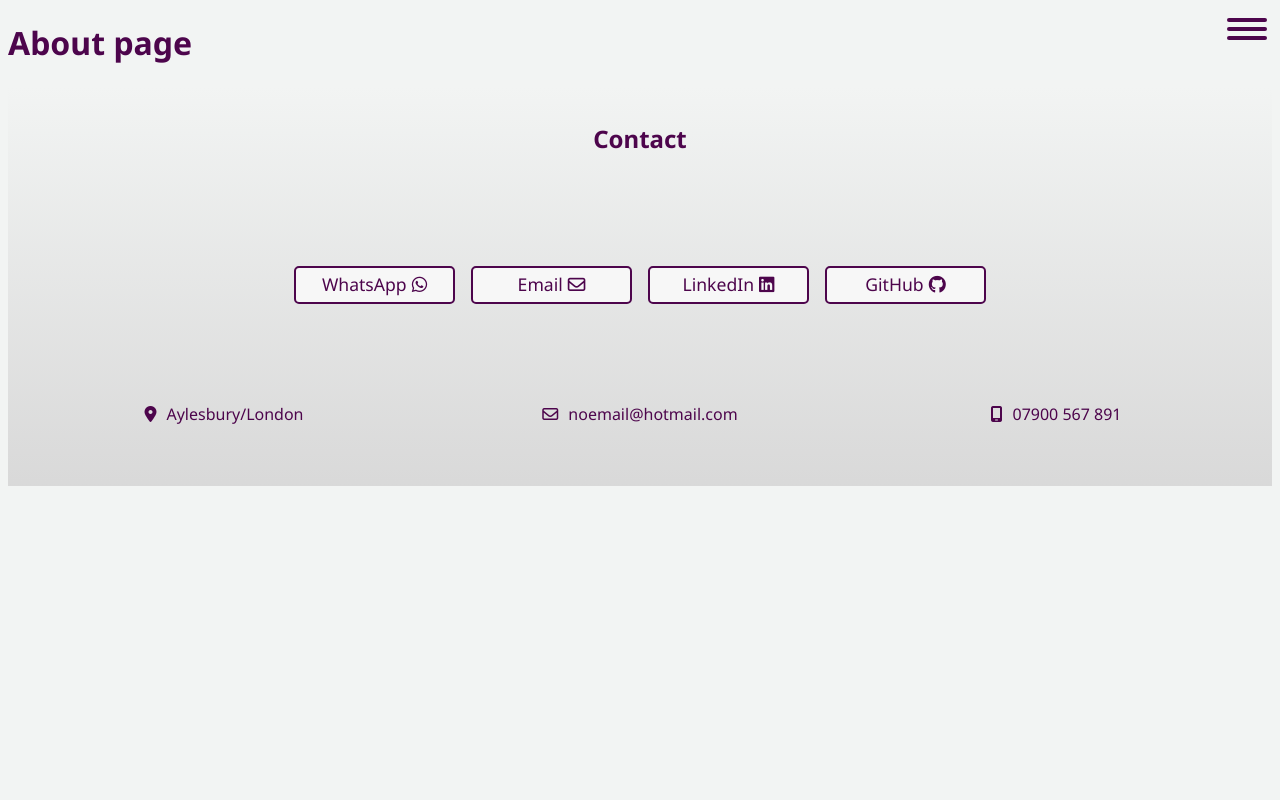
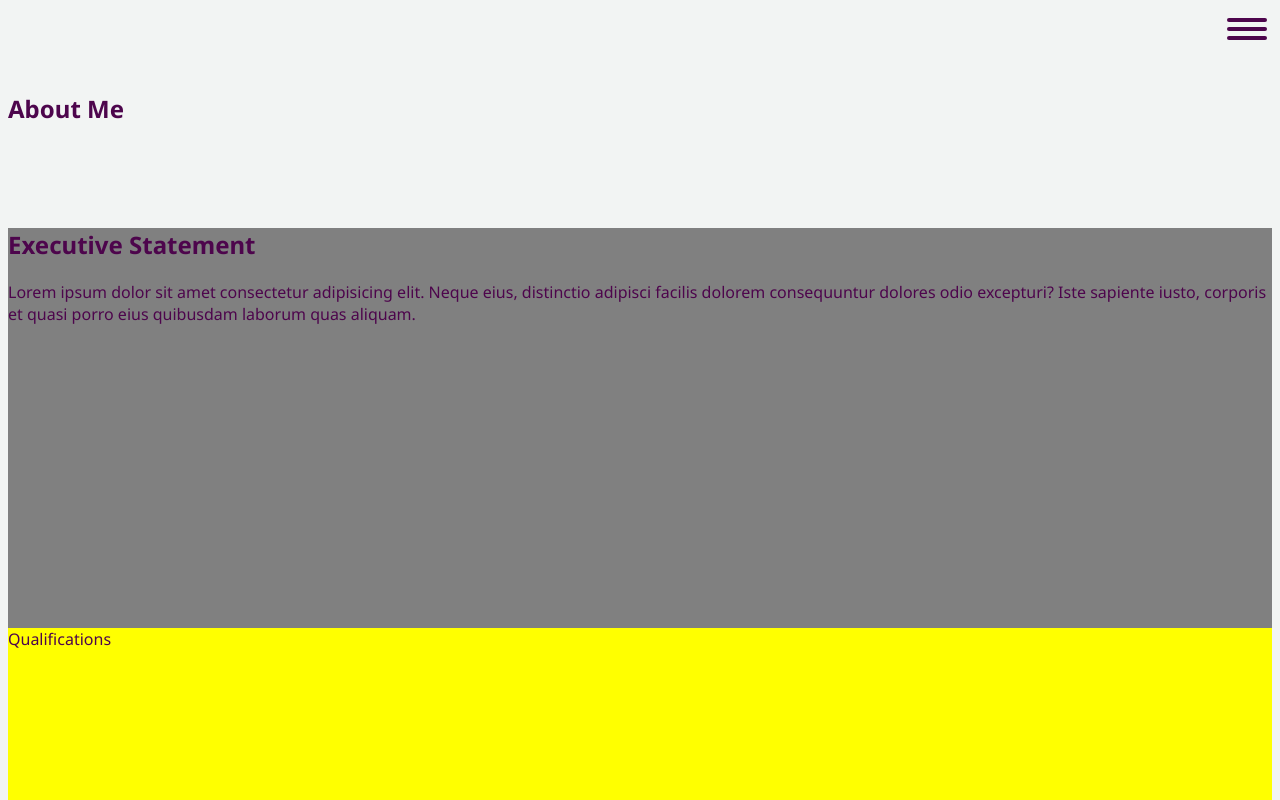
Before and after one commit to 2ndborn/micah-francis.com, a React (Vite) app in the folder micah/: page /about in a window 1280 px wide. Shown: the top 800 px of the page. Built offline with nearby package versions, Linux system fonts and the light colour scheme; a web font is replaced by a local one.

Commit message:
Added structure for the about me section

```diff
--- a/micah/src/App.jsx
+++ b/micah/src/App.jsx
@@ -4,6 +4,7 @@ import styles from './App.module.css'
 import HomePage from './pages/HomePage';
 import Footer from './components/Footer';
 import Portfolio from './pages/Portfolio';
+import AboutMe from './pages/AboutMe';
 
 function App() {
 
@@ -12,7 +13,7 @@ function App() {
         <NavBar />
         <Routes>
           <Route exact path='/' element={<HomePage />} />
-          <Route exact path='/about' element={<h1>About page</h1>} />
+          <Route exact path='/about' element={<AboutMe />} />
           <Route exact path='/portfolio' element={<Portfolio />} />
         </Routes>
         <Footer />
--- /dev/null
+++ b/micah/src/pages/AboutMe.jsx
@@ -0,0 +1,34 @@
+import React from 'react'
+
+const AboutMe = () => {
+  return (
+    <div>
+        <section style={{height: "25vh", display: "flex", alignItems: "center"}}>
+          <h1>About Me</h1>
+      </section>
+      <section style={{ position: "relative", height: "50vh", backgroundColor: "grey" }}>
+        <h2>Executive Statement</h2>
+        <p>
+            Lorem ipsum dolor sit amet consectetur adipisicing elit.
+            Neque eius, distinctio adipisci facilis dolorem consequuntur
+            dolores odio excepturi? Iste sapiente iusto, corporis et quasi
+            porro eius quibusdam laborum quas aliquam.
+        </p>
+      </section>
+      <section style={{ position: "relative", height: "100vh", backgroundColor: "yellow" }}>
+        Qualifications
+      </section>
+      <section style={{ position: "relative", height: "100vh", backgroundColor: "yellow" }}>
+        Skills & Attributes
+      </section>
+      <section style={{ position: "relative", height: "100vh", backgroundColor: "yellow" }}>
+        Work Experience
+      </section>
+      <section style={{ position: "relative", height: "100vh", backgroundColor: "yellow" }}>
+        Hobbies & Interests
+      </section>
+    </div>
+  )
+}
+
+export default AboutMe
```
